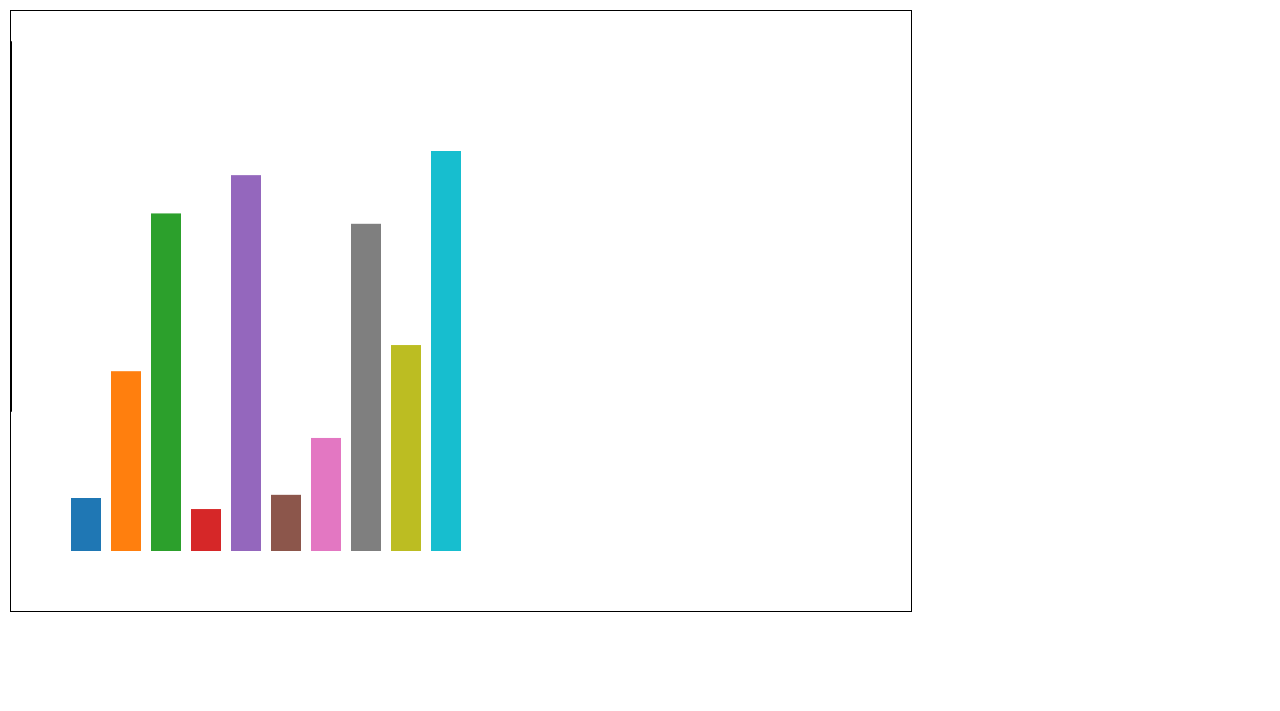
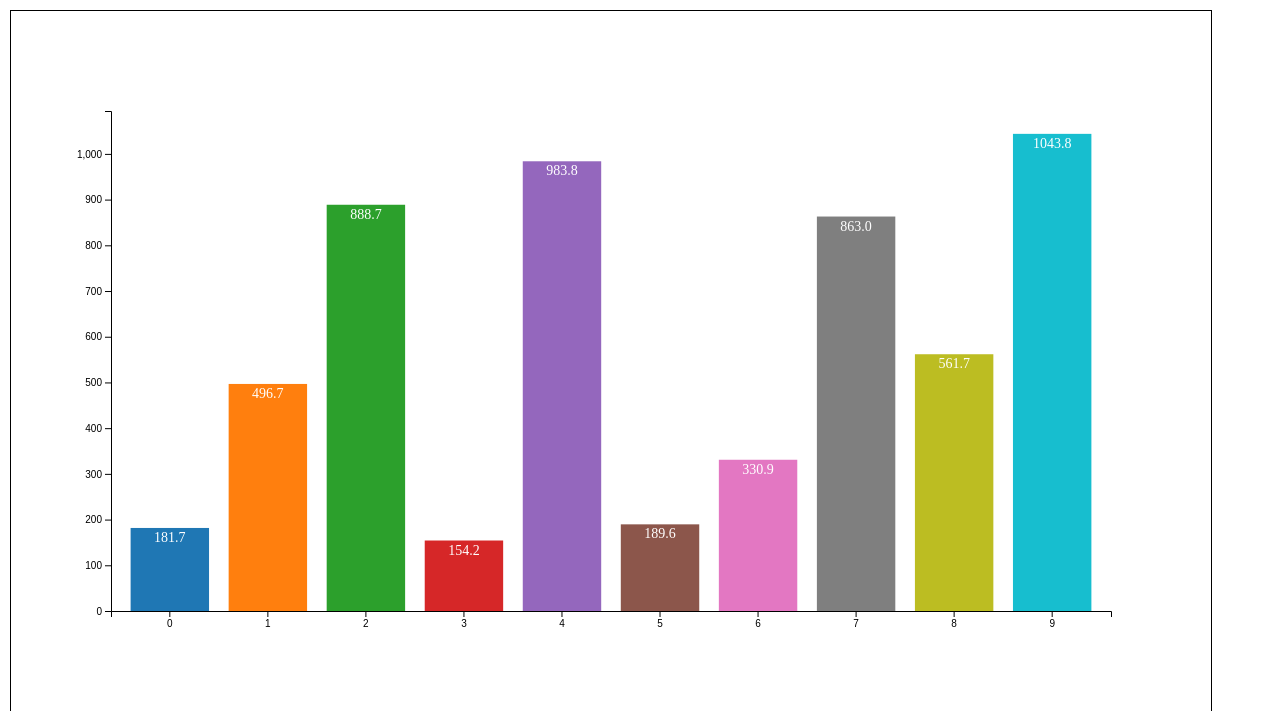
Before and after one commit to gstok/d3js-learn, a website built with webpack: page src/index.html in a window 1280 px wide. Shown: the top 711 px of the page. Built offline with nearby package versions, Linux system fonts and the light colour scheme.

Commit message:
柱状图有坐标的完成

```diff
--- a/src/index.html
+++ b/src/index.html
@@ -19,8 +19,8 @@
             padding: 10px;
         }
         svg {
-            width: 900px;
-            height: 600px;
+            /* width: 900px;
+            height: 600px; */
             border: solid 1px black;
         }
     </style>
--- a/src/index.js
+++ b/src/index.js
@@ -1,51 +1,64 @@
 
 import * as d3 from "d3";
 
+let dataSet = Array(10).fill(0).map(() => Math.random() * 1000 + 50);
+let width = 1200;
+let height = 700;
+let padding = {
+    x: 100,
+    y: 100,
+};
+
 let svg = d3.select("svg");
-
-let dataSet = Array(10).fill(0).map(() => Math.random() * 1000);
-
-let yScale = d3.scaleLinear();
-yScale.domain([d3.max(dataSet), 0]);
-yScale.range([30, 400]);
-
-let rectScale = d3.scaleLinear();
-rectScale.domain([0, d3.max(dataSet)]);
-rectScale.range([0, 400]);
-
-let yAxis = d3.axisLeft(yScale);
-let g = svg.append("g");
-// g.attr("transform", "translate(50, 80)");
-yAxis(g);
+svg.attr("width", width);
+svg.attr("height", height);
 
 let colorOrdinal = d3.scaleOrdinal(d3.schemeCategory10);
 
+let xScale = d3.scaleBand();
+xScale.domain(d3.range(dataSet.length));
+xScale.range([0, width - padding.x * 2]);
+xScale.padding(0.2);
 
-
+let yScale = d3.scaleLinear();
+yScale.domain([0, d3.max(dataSet) + 50]);
+yScale.range([0, height - padding.y * 2]);
 
 let rectUpdate = svg.selectAll("rect").data(dataSet);
 let rectEnter = rectUpdate.enter();
 let rectExit = rectUpdate.exit();
 rectEnter
     .append("rect")
-    .attr("x", (d, i) => i * 40 + 60)
-    .attr("y", d => 600 - rectScale(d) - 60)
-    .attr("width", 30)
-    .attr("height", d => rectScale(d))
-    .attr("fill", d => colorOrdinal(d))
-
+    .attr("x", (d, i) => xScale(i) + padding.x)
+    .attr("y", d => height - yScale(d) - padding.y)
+    .attr("width", xScale.bandwidth())
+    .attr("height", d => yScale(d))
+    .attr("fill", d => colorOrdinal(d));
 let textUpdate = svg.selectAll("text").data(dataSet);
 let textEnter = textUpdate.enter();
 let textExit = textUpdate.exit();
 textEnter
     .append("text")
-    .attr("x", (d, i) => i * 40 + 60)
-    .attr("y", d => 600 - rectScale(d) - 60)
+    .attr("x", (d, i) => xScale(i) + padding.x)
+    .attr("y", d => height - yScale(d) - padding.y)
     .attr("fill", "white")
-    .attr("font-size", "11px")
-    .attr("dx", 30 / 2)
+    .attr("font-size", "14px")
+    .attr("dx", xScale.bandwidth() / 2)
     .attr("dy", "1em")
     .attr("text-anchor", "middle")
-    .text(d => {
-        return d3.format("0.1f")(d);
-    });
+    .text(d => d3.format("0.1f")(d));
+
+
+
+
+
+yScale.domain([d3.max(dataSet) + 50, 0]);
+let yAxis = d3.axisLeft(yScale);
+let gy = svg.append("g");
+gy.attr("transform", "translate(100, 100)");
+yAxis(gy);
+
+let xAxis = d3.axisBottom(xScale);
+let gx = svg.append("g");
+gx.attr("transform", "translate(100, 600)");
+xAxis(gx);
```
